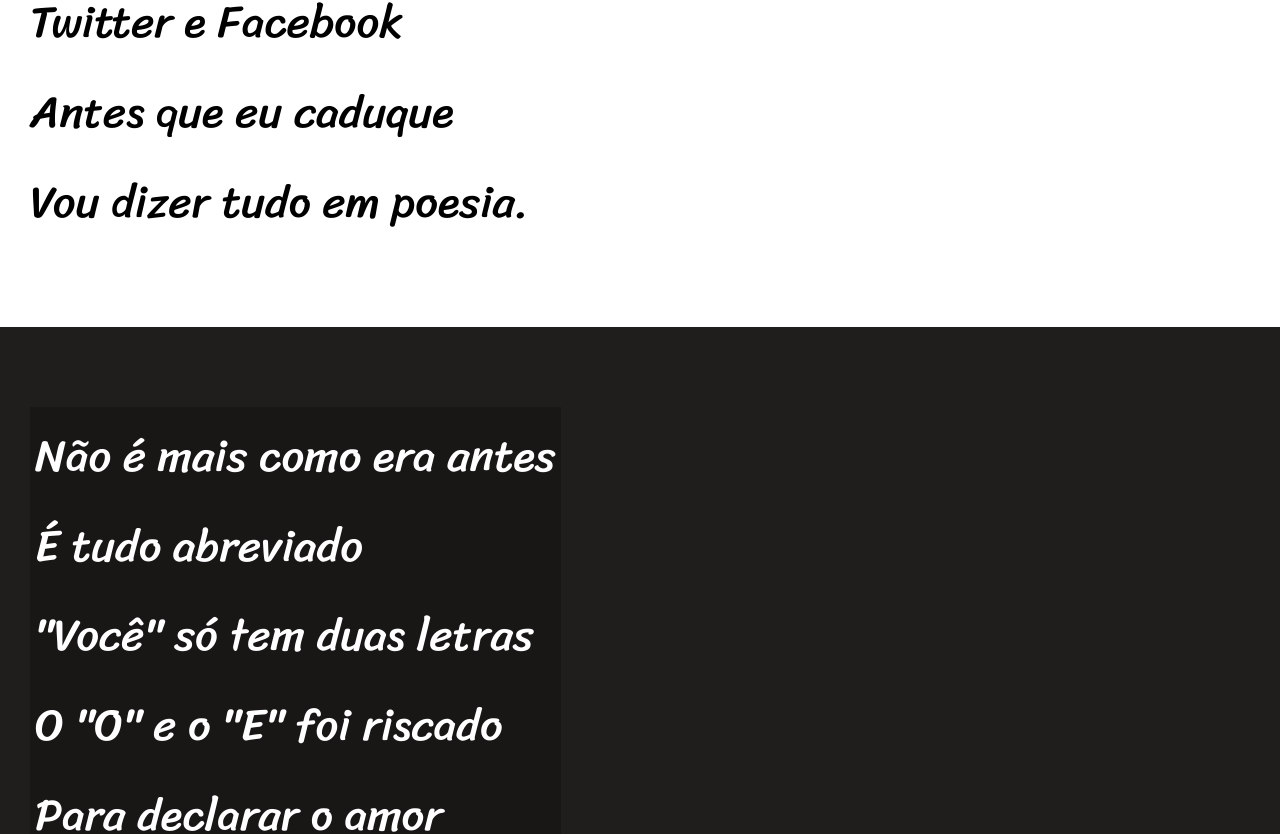
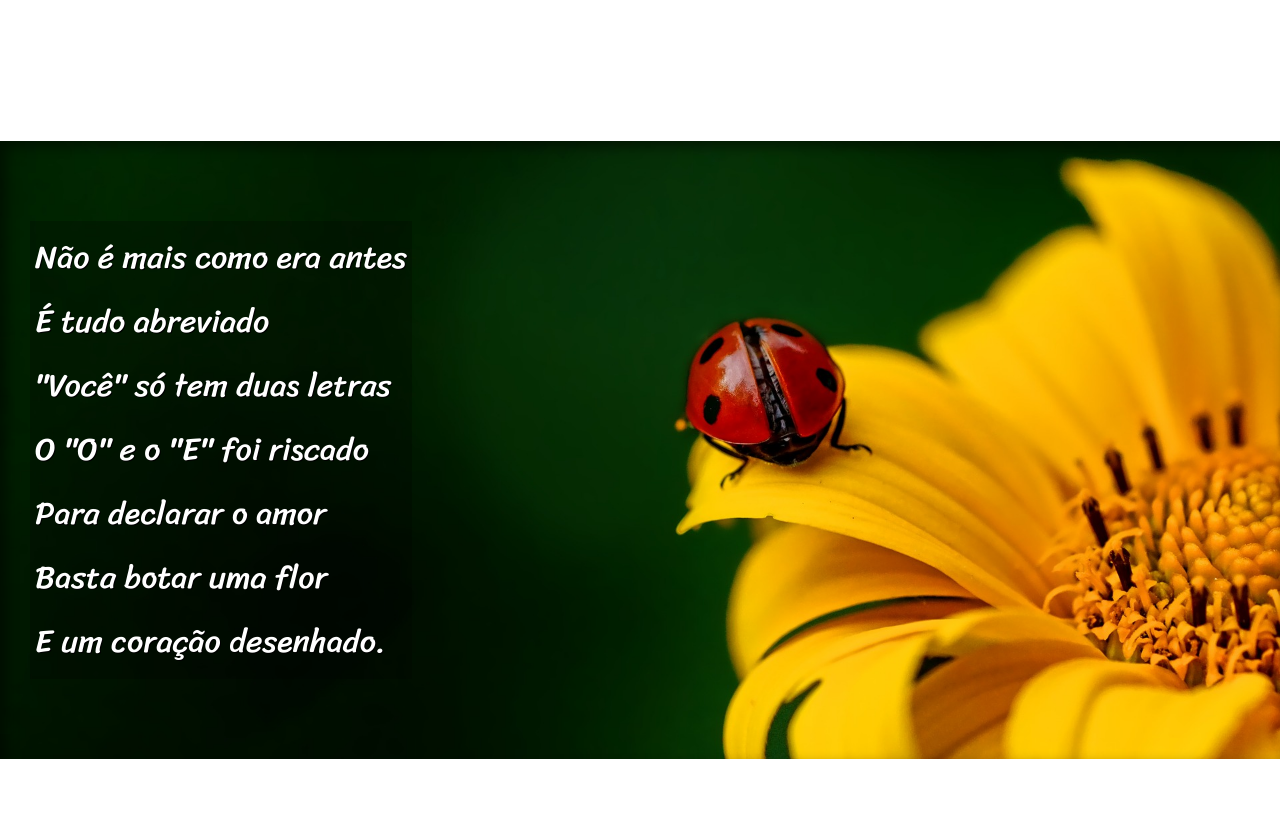
Before and after one commit to barbstefani/HTML-CSS, a plain HTML site: page D012/index.html in a window 1280 px wide. Shown: the part 720-1554 px from the top of the page. Drawn offline with Linux system fonts and the light colour scheme.

Commit message:
Adicionando imagens e efeito Parallax simples

```diff
--- a/D012/index.html
+++ b/D012/index.html
@@ -28,7 +28,7 @@
 
 
 
-    <section class="imagem">
+    <section class="imagem" id="img01">
         <p>
             Não é mais como era antes <br>
             É tudo abreviado <br>
@@ -66,7 +66,7 @@
 
 
 
-    <section class="imagem">
+    <section class="imagem" id="img02">
         <p>
             Tenho saudade das cartas <br>
             Escritas com a própria mão <br>
--- a/D012/style.css
+++ b/D012/style.css
@@ -32,7 +32,7 @@ header > h1 {
     /* text-transform: uppercase; */
     font-variant: small-caps;
     font-family: var(--font2);
-    font-size: 10vw;
+    font-size: 4em;
 
 }
 
@@ -56,7 +56,11 @@ section{
     line-height: 2em;
     padding-left: 30px;
     font-family: var(--font3);
-    font-size: 3.5vw;
+    font-size: 2em;
+}
+
+section > p{
+    padding-bottom: 2em;
 }
 
 section.normal{
@@ -65,15 +69,30 @@ section.normal{
 }
 
 section.imagem{
-    background-color: rgb(32, 29, 29);
+    background-color: rgba(32, 29, 29, 0.568);
     color: white;
+    background-position: right center;
+    background-size: cover;
+    box-shadow: inset 6px 6px 13px 0px rgba(0, 0, 0, 0.473);
+    background-attachment: fixed;
 }
 
 section.imagem > p {
    display: inline-block;
    padding: 5px;
     background-color: rgba(0, 0, 0, 0.233);
+    text-shadow: 1px 1px 0 black;
 }
+
+section#img01{
+    background-image: url(imagens/background001.jpg);
+
+}
+
+section#img02{
+    background-image: url(imagens/background002.jpg);
+}
+
 
 
 
```
